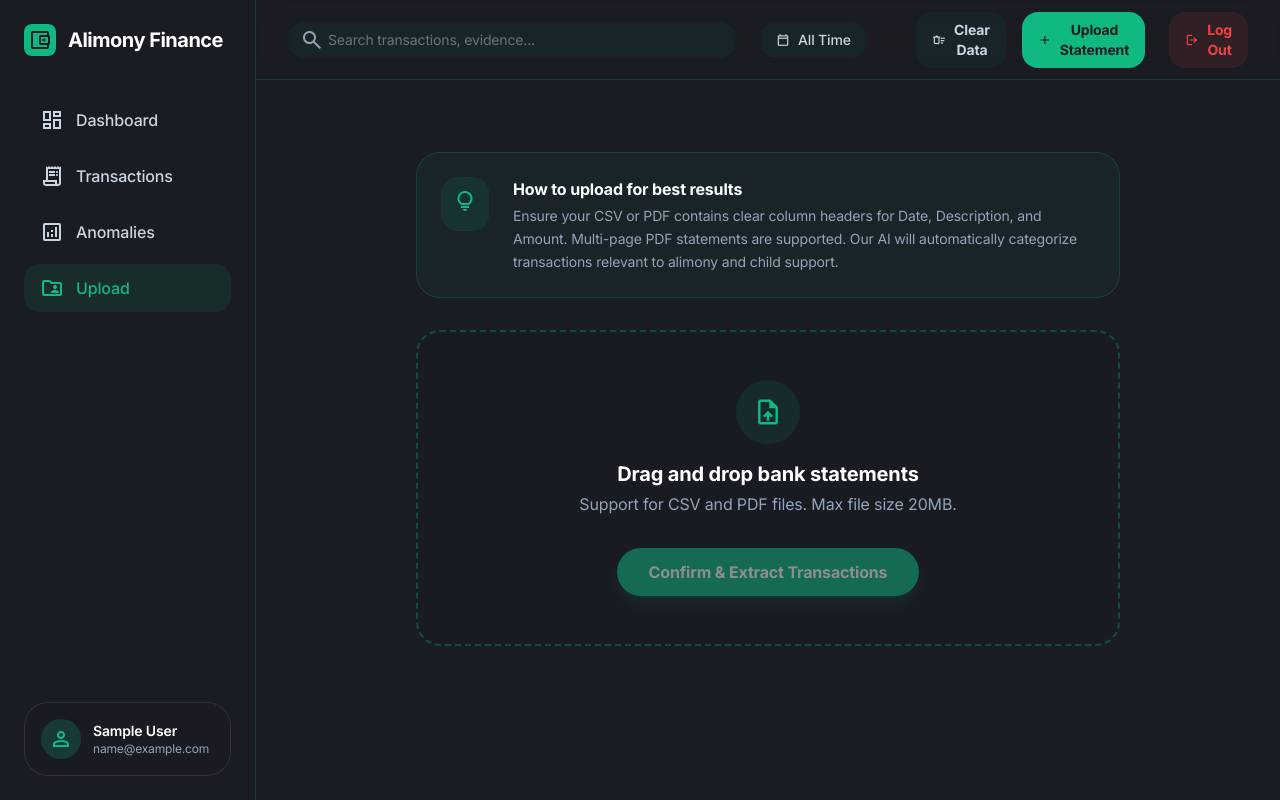
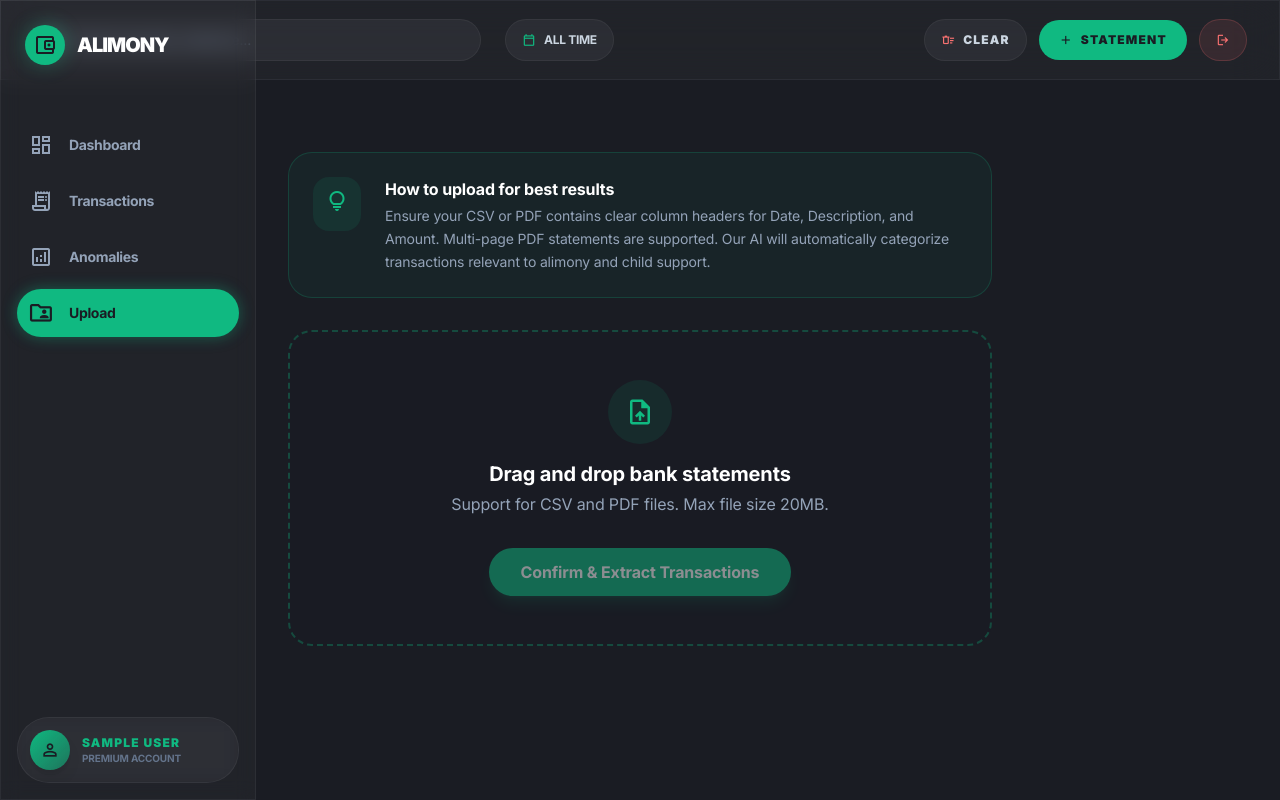
Before and after one commit to Ipshita29/Where_is_my_money, a React (Vite) app in the folder frontend/: page /upload in a window 1280 px wide. Built offline with nearby package versions, Linux system fonts and the light colour scheme; sample sign-in values are in the browser's storage.

Commit message:
feat: redesign sidebar and header with premium glassmorphism styling

```diff
--- a/frontend/src/components/Header.jsx
+++ b/frontend/src/components/Header.jsx
@@ -37,90 +37,99 @@ export default function Header({ onRefresh, activeFile, dateRange, onDateRangeCh
   };
 
   return (
-    <header className="h-20 border-b border-slate-200 dark:border-primary/20 flex items-center justify-between px-8 bg-background-light/50 dark:bg-background-dark/50 backdrop-blur-md sticky top-0 z-10 w-full">
+    <header className="h-20 glass border-b border-white/5 flex items-center justify-between px-8 sticky top-0 z-30 w-full backdrop-blur-xl">
       <div className="flex items-center gap-6 w-full max-w-2xl">
         <form
-          className="relative w-full max-w-md"
+          className="relative w-full max-w-md group"
           onSubmit={(e) => {
             e.preventDefault();
             alert("Search functionality coming soon!");
           }}
         >
-          <span className="material-symbols-outlined absolute left-3 top-1/2 -translate-y-1/2 text-slate-400">search</span>
-          <input className="w-full pl-10 pr-4 py-2 bg-slate-100 dark:bg-primary/5 border-none rounded-lg focus:ring-2 focus:ring-primary text-sm outline-none text-slate-900 dark:text-white" placeholder="Search transactions, evidence..." type="text" />
+          <span className="material-symbols-outlined absolute left-3 top-1/2 -translate-y-1/2 text-slate-500 group-focus-within:text-primary transition-colors">search</span>
+          <input
+            className="w-full pl-10 pr-4 py-2.5 bg-white/5 border border-white/5 rounded-xl focus:ring-2 focus:ring-primary/50 text-sm outline-none text-white placeholder:text-slate-500 transition-all focus:bg-white/10"
+            placeholder="Search records, evidence..."
+            type="text"
+          />
         </form>
 
         <div className="flex items-center gap-2">
           {activeFile && (
-            <div className="hidden md:flex items-center gap-2 px-3 py-1.5 bg-primary/10 rounded-lg border border-primary/20 text-xs font-medium text-primary whitespace-nowrap">
-              <span className="material-symbols-outlined text-[16px]">description</span>
-              <span className="truncate max-w-[150px]">Analyzing: {activeFile}</span>
+            <div className="hidden xl:flex items-center gap-2 px-3 py-1.5 bg-primary/10 rounded-lg border border-primary/20 text-[10px] font-black text-primary uppercase tracking-widest whitespace-nowrap">
+              <span className="material-symbols-outlined text-[16px]">verified_user</span>
+              <span className="truncate max-w-[150px]">{activeFile}</span>
             </div>
           )}
 
-          <div className="relative group">
+          <div className="relative group/date">
             <button
-              className="flex items-center gap-2 bg-slate-100 dark:bg-primary/5 px-4 py-2 rounded-lg border-none whitespace-nowrap cursor-pointer hover:bg-slate-200 dark:hover:bg-primary/10 transition-colors"
+              className="flex items-center gap-2 bg-white/5 px-4 py-2.5 rounded-xl border border-white/5 whitespace-nowrap cursor-pointer hover:bg-white/10 transition-all hover:border-white/10"
             >
-              <span className="material-symbols-outlined text-sm text-slate-600 dark:text-slate-300">calendar_today</span>
-              <span className="text-sm font-medium text-slate-600 dark:text-slate-300">{formatDateDisplay()}</span>
+              <span className="material-symbols-outlined text-sm text-primary">calendar_today</span>
+              <span className="text-xs font-bold text-slate-300 uppercase tracking-tight">{formatDateDisplay()}</span>
             </button>
-            <div className="absolute top-full mt-2 left-0 bg-white dark:bg-[#1A1C23] border border-slate-200 dark:border-primary/20 rounded-xl shadow-xl p-4 hidden group-hover:block z-50 min-w-[300px]">
-              <div className="flex flex-col gap-4">
+            <div className="absolute top-full mt-2 left-0 glass-dark border border-white/10 rounded-2xl shadow-2xl p-5 hidden group-hover/date:block z-50 min-w-[320px] animate-in fade-in slide-in-from-top-2 duration-200">
+              <div className="flex flex-col gap-5">
+                <div className="flex items-center justify-between">
+                  <h3 className="text-xs font-black text-white uppercase tracking-widest">Filter Range</h3>
+                  <button
+                    className="text-[10px] font-black text-primary hover:text-white uppercase tracking-widest transition-colors"
+                    onClick={() => onDateRangeChange && onDateRangeChange({ start: "", end: "" })}
+                  >
+                    Reset
+                  </button>
+                </div>
+                <div className="grid grid-cols-2 gap-3">
                   <div>
-                  <label className="block text-xs font-bold text-slate-500 mb-1">Start Date</label>
+                    <label className="block text-[10px] font-black text-slate-500 uppercase tracking-widest mb-1.5 ml-1">Start</label>
                     <input
                       type="date"
-                    className="w-full p-2 rounded bg-slate-100 dark:bg-black/20 border border-slate-200 dark:border-white/10 text-sm outline-none focus:border-primary"
+                      className="w-full p-2.5 rounded-xl bg-black/40 border border-white/5 text-xs outline-none focus:border-primary text-white transition-all"
                       value={dateRange?.start || ""}
                       onChange={(e) => onDateRangeChange && onDateRangeChange({ ...dateRange, start: e.target.value })}
                     />
                   </div>
                   <div>
-                  <label className="block text-xs font-bold text-slate-500 mb-1">End Date</label>
+                    <label className="block text-[10px] font-black text-slate-500 uppercase tracking-widest mb-1.5 ml-1">End</label>
                     <input
                       type="date"
-                    className="w-full p-2 rounded bg-slate-100 dark:bg-black/20 border border-slate-200 dark:border-white/10 text-sm outline-none focus:border-primary"
+                      className="w-full p-2.5 rounded-xl bg-black/40 border border-white/5 text-xs outline-none focus:border-primary text-white transition-all"
                       value={dateRange?.end || ""}
                       onChange={(e) => onDateRangeChange && onDateRangeChange({ ...dateRange, end: e.target.value })}
                     />
-                </div>
-                <button
-                  className="text-xs text-primary hover:underline self-end"
-                  onClick={() => onDateRangeChange && onDateRangeChange({ start: "", end: "" })}
-                >
-                  Clear Range
-                </button>
                   </div>
                 </div>
               </div>
             </div>
           </div>
-      <div className="flex items-center gap-4">
+        </div>
+      </div>
+      <div className="flex items-center gap-3">
         {onRefresh && (
-          <button className="size-10 flex items-center justify-center rounded-lg bg-slate-100 dark:bg-primary/5 hover:bg-slate-200 dark:hover:bg-primary/10 text-slate-600 dark:text-slate-300 transition-colors" onClick={onRefresh}>
-            <span className="material-symbols-outlined">refresh</span>
+          <button className="size-11 flex items-center justify-center rounded-xl bg-white/5 border border-white/5 hover:bg-white/10 transition-all group" onClick={onRefresh} title="Refresh Data">
+            <span className="material-symbols-outlined text-slate-400 group-hover:text-primary transition-colors">refresh</span>
           </button>
         )}
         {token ? (
           <>
-            <button className="hidden lg:flex items-center gap-2 bg-slate-100 dark:bg-primary/5 hover:bg-slate-200 dark:hover:bg-primary/10 px-4 py-2 rounded-lg text-sm font-bold text-slate-700 dark:text-slate-300 transition-colors" onClick={handleClearData} disabled={clearing}>
-              <span className="material-symbols-outlined text-sm">delete_sweep</span> {clearing ? "Clearing..." : "Clear Data"}
+            <button className="hidden lg:flex items-center gap-2 bg-white/5 border border-white/5 hover:bg-white/10 px-4 py-2.5 rounded-xl text-xs font-black text-slate-300 uppercase tracking-widest transition-all" onClick={handleClearData} disabled={clearing}>
+              <span className="material-symbols-outlined text-sm text-expense">delete_sweep</span> {clearing ? "..." : "Clear"}
             </button>
-            <button className="bg-primary hover:bg-primary/90 text-background-dark px-4 py-2 rounded-lg text-sm font-bold flex items-center gap-2 transition-all" onClick={() => navigate("/upload")}>
-              <span className="material-symbols-outlined text-sm">add</span> Upload Statement
+            <button className="bg-primary hover:bg-primary/90 hover:shadow-[0_0_20px_rgba(16,185,129,0.4)] text-background-dark px-5 py-2.5 rounded-xl text-xs font-black uppercase tracking-widest flex items-center gap-2 transition-all" onClick={() => navigate("/upload")}>
+              <span className="material-symbols-outlined text-sm">add</span> Statement
             </button>
-            <button className="bg-red-500/10 hover:bg-red-500/20 text-red-500 px-4 py-2 rounded-lg text-sm font-bold flex items-center gap-2 transition-all ml-2" onClick={handleLogout}>
-              <span className="material-symbols-outlined text-sm">logout</span> Log Out
+            <button className="bg-expense/10 hover:bg-expense/20 border border-expense/20 text-expense px-4 py-2.5 rounded-xl text-xs font-black uppercase tracking-widest flex items-center gap-2 transition-all" onClick={handleLogout}>
+              <span className="material-symbols-outlined text-sm">logout</span>
             </button>
           </>
         ) : (
           <div className="flex gap-2">
-            <button className="px-4 py-2 rounded-lg text-sm font-bold text-slate-700 dark:text-slate-300 hover:bg-slate-100 dark:hover:bg-primary/10 transition-colors" onClick={() => navigate("/login")}>
+            <button className="px-6 py-2.5 rounded-xl text-xs font-black uppercase tracking-widest text-slate-400 hover:text-white hover:bg-white/5 transition-all" onClick={() => navigate("/login")}>
               Log In
             </button>
-            <button className="bg-primary hover:bg-primary/90 text-background-dark px-4 py-2 rounded-lg text-sm font-bold transition-all" onClick={() => navigate("/signup")}>
-              Sign Up
+            <button className="bg-primary hover:bg-primary/90 text-background-dark px-6 py-2.5 rounded-xl text-xs font-black uppercase tracking-widest transition-all shadow-lg" onClick={() => navigate("/signup")}>
+              Join Free
             </button>
           </div>
         )}
--- a/frontend/src/components/Sidebar.jsx
+++ b/frontend/src/components/Sidebar.jsx
@@ -13,38 +13,46 @@ export default function Sidebar() {
   const user = token ? JSON.parse(localStorage.getItem("user") || "{}") : null;
 
   return (
-    <aside className="w-64 border-r border-slate-200 dark:border-primary/20 flex flex-col p-6 hidden lg:flex bg-background-light dark:bg-background-dark h-screen sticky top-0">
-      <div className="flex items-center gap-3 mb-10">
-        <div className="size-8 bg-primary rounded flex items-center justify-center text-background-dark">
+    <aside className="w-20 lg:w-64 fixed left-0 top-0 h-screen flex flex-col glass border-r border-white/5 z-40 transition-all duration-300">
+      <div className="flex items-center gap-3 p-6 mb-4">
+        <div className="size-10 bg-primary rounded-xl flex items-center justify-center text-background-dark shadow-[0_0_20px_rgba(16,185,129,0.3)]">
           <span className="material-symbols-outlined font-bold">account_balance_wallet</span>
         </div>
-        <h2 className="text-xl font-bold tracking-tight text-slate-900 dark:text-white">Alimony Finance</h2>
+        <h2 className="text-xl font-black tracking-tighter text-white hidden lg:block uppercase">Alimony</h2>
       </div>
-      <nav className="space-y-2 flex-1">
+      <nav className="flex-1 px-4 space-y-2 mt-4">
         {navItems.map(({ label, icon, to }) => {
           const isActive = pathname === to;
           return (
             <Link
               key={to}
               to={to}
-              className={`flex items-center gap-3 px-4 py-3 rounded-lg transition-colors font-medium ${isActive
-                  ? "bg-primary/10 text-primary"
-                  : "hover:bg-slate-100 dark:hover:bg-primary/5 text-slate-700 dark:text-slate-300"
+              className={`flex items-center gap-4 px-3 py-3 rounded-xl transition-all duration-300 group relative ${isActive
+                ? "bg-primary text-background-dark shadow-[0_0_15px_rgba(16,185,129,0.4)]"
+                : "text-slate-400 hover:text-white hover:bg-white/5"
                 }`}
             >
-              <span className="material-symbols-outlined">{icon}</span> {label}
+              <span className={`material-symbols-outlined transition-transform duration-300 ${isActive ? "scale-110" : "group-hover:scale-110"}`}>{icon}</span>
+              <span className="font-bold text-sm tracking-tight hidden lg:block">{label}</span>
+
+              {isActive && (
+                <div className="absolute left-0 top-1/2 -translate-y-1/2 w-1 h-6 bg-primary rounded-r-full shadow-[2px_0_10px_rgba(16,185,129,0.8)] lg:hidden" />
+              )}
             </Link>
           );
         })}
       </nav>
+
       {user && (
-        <div className="mt-auto rounded-xl p-4 flex items-center gap-3 bg-[#1A1C23]/60 backdrop-blur-md border border-white/10 text-white">
-          <div className="size-10 rounded-full bg-primary/20 flex items-center justify-center overflow-hidden">
-            <span className="material-symbols-outlined text-primary">person</span>
-          </div>
-          <div className="overflow-hidden">
-            <p className="text-sm font-semibold truncate">{user.name || "User"}</p>
-            <p className="text-xs text-slate-400 truncate">{user.email || "Premium Account"}</p>
+        <div className="p-4 mt-auto">
+          <div className="rounded-2xl p-3 flex items-center gap-3 glass border-white/5 text-white overflow-hidden group hover:bg-white/5 transition-colors cursor-pointer">
+            <div className="size-10 rounded-xl bg-gradient-to-br from-primary to-primary/50 flex items-center justify-center shrink-0 shadow-lg">
+              <span className="material-symbols-outlined text-background-dark text-xl font-bold">person</span>
+            </div>
+            <div className="hidden lg:block overflow-hidden">
+              <p className="text-xs font-black truncate uppercase tracking-widest text-primary">{user.name || "User"}</p>
+              <p className="text-[10px] text-slate-500 truncate font-bold">PREMIUM ACCOUNT</p>
+            </div>
           </div>
         </div>
       )}
```
Lines whose indentation alone changed are shown as unchanged.
